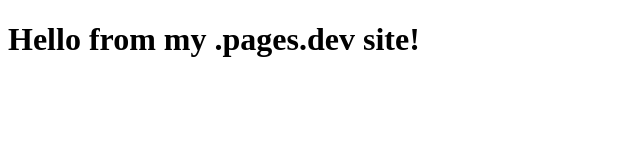
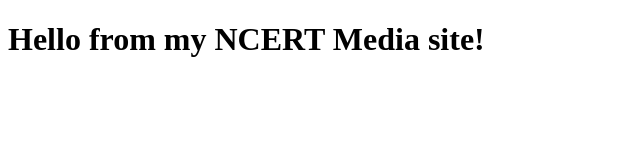
Before and after one commit to sush5857/files, a plain HTML site: page index.html in a window 1280 px wide. Shown: the whole page, without its empty margins (0-640 px from the left). Drawn offline with Linux system fonts and the light colour scheme.

Commit message:
Update index.html

```diff
--- a/index.html
+++ b/index.html
@@ -4,6 +4,6 @@
     <title>My Free Cloudflare Page</title>
   </head>
   <body>
-    <h1>Hello from my .pages.dev site!</h1>
+    <h1>Hello from my NCERT Media site!</h1>
   </body>
 </html>
```
